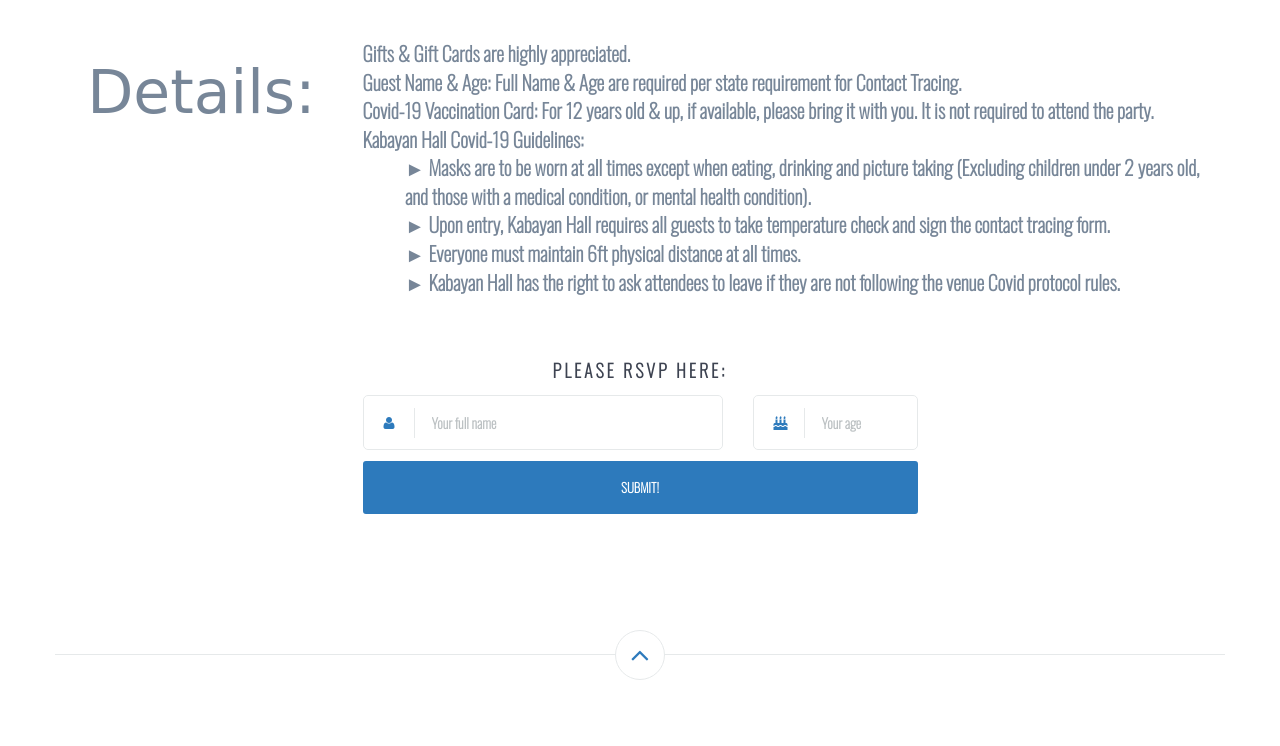
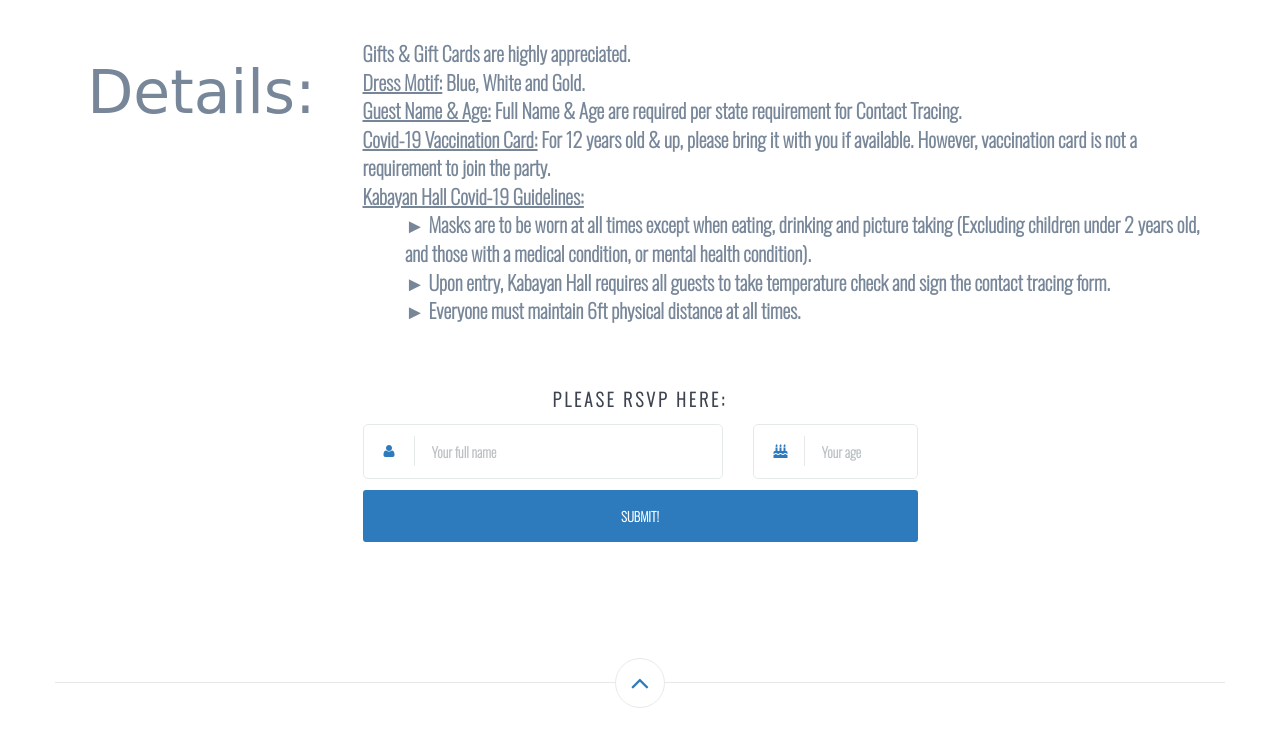
Before and after one commit to party-invite/WildOneLiam, a website: page index.html in a window 1280 px wide. Shown: the part 1239-1985 px from the top of the page. Drawn offline with nearby package versions, Linux system fonts and the light colour scheme; files whose address does not match are found by name; a web font is replaced by a local one.

Commit message:
Deets add

```diff
--- a/index.html
+++ b/index.html
@@ -132,14 +132,14 @@
                 <br>
                 <ul>
                     <li><b>Gifts & Gift Cards are highly appreciated. </li>
-                    <li><b>Guest Name & Age:</b> Full Name & Age are required per state requirement for Contact Tracing. </li>
-                    <li><b>Covid-19 Vaccination Card:</b> For 12 years old & up, if available, please bring it with you. It is not required to attend the party. </li>
-                    <li><b>Kabayan Hall Covid-19 Guidelines:</b> </li>
+                    <li><b><u>Dress Motif:</u></b> Blue, White and Gold.  </li>
+                    <li><b><u>Guest Name & Age:</u></b> Full Name & Age are required per state requirement for Contact Tracing. </li>
+                    <li><b><u>Covid-19 Vaccination Card:</u></b> For 12 years old & up, please bring it with you if available. However, vaccination card is not a requirement to join the party. </li>
+                    <li><b><u>Kabayan Hall Covid-19 Guidelines:</u></b> </li>
                                         <ol>
                                                 <li>► Masks are to be worn at all times except when eating, drinking and picture taking (Excluding children under 2 years old, and those with a medical condition, or mental health condition).</li>
                                                 <li>► Upon entry, Kabayan Hall requires all guests to take temperature check and sign the contact tracing form.</li>
                                                 <li>► Everyone must maintain 6ft physical distance at all times.</li>
-                                                <li>► Kabayan Hall has the right to ask attendees to leave if they are not following the venue Covid protocol rules.</li>
                                         </ol>
                     <!-- <li><b>On the day of the party:</b>  Everyone must sign Kids City's <a href="https://roller.app/KidsCityAdventure/waivers/3930?ubid=WH4wRPhJgUCNByf5_uIxNQ#/" target="blank"> WAIVER (click here) </a>.</li>
                     <li><b>Parking:</b> Available at any of ward village parking lot.</li> -->
```
